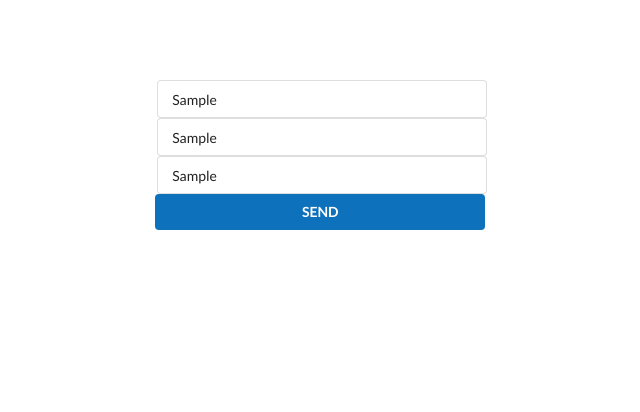
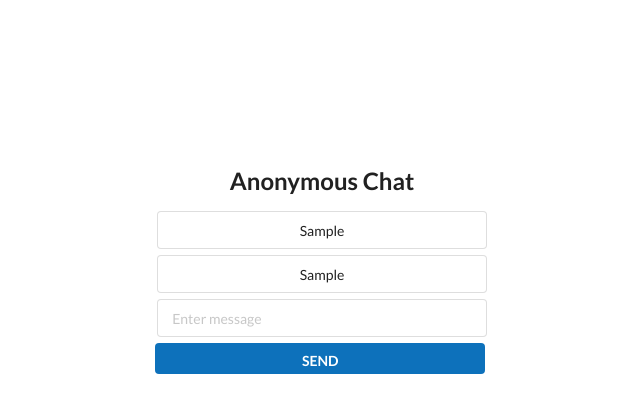
Before and after one commit to MUKUL47/Android-Chat-Messenger, a website: page index.html in a window 1280 px wide. Both pictures are taken after typing "Sample", "Sample", "Sample" into the empty fields and a click on the button "SEND". Shown: the whole page, without its empty margins (318-958 px from the left). Drawn offline with nearby package versions, Linux system fonts and the light colour scheme; no server answers.

Commit message:
deploy fixes

```diff
--- a/chat.js
+++ b/chat.js
@@ -1,4 +1,4 @@
-var socket = io("http://localhost:1000");
+var socket = io("http://localhost:4201");
 let user = "",
   friend = ""
 
@@ -17,9 +17,12 @@ socket.on('isTyping', (msg)=>{
 });
 
 $("#send").click(()=>{
-    let m = $("#message").val().trim(),
+    console.log('')
+
+    let m = `${$("#message").val().trim()}`,
     f = $("#friendName").val().trim(),
-    u = $("#yourName").val().trim()
+    u = $("#yourName").val().trim();
+    $("#message").val('')
     if( m.length > 0 &&
         f.length > 0 &&
         u.length > 0 &&
--- a/index.html
+++ b/index.html
@@ -7,20 +7,35 @@
             <script src="https://code.jquery.com/jquery-3.1.1.min.js" crossorigin="anonymous"></script>
             <link rel="stylesheet" href="https://cdn.jsdelivr.net/npm/semantic-ui@2.4.2/dist/semantic.min.css">
             <script src="https://cdn.jsdelivr.net/npm/semantic-ui@2.4.2/dist/semantic.min.js"></script>
-
+            <style>
+                    #m{
+                        overflow: auto;
+                        max-height: 36%;
+                    }
+                    .message-app{
+                        text-align: center;
+                        padding: 13% 0px 0px 0px;
+                    }
+                    .t-align-c{
+                        text-align: center !important;
+                    }
+                    .ui{
+                        padding-bottom: 6px !important;
+                    }
+            </style>
     <body>
-            <center>
-                    <br/><br/><br/><br/>
+            <div class="message-app">
+                    <h2>Anonymous Chat</h2>
                 <div class="ui input" style="width : 25.75%">
-                            <input type="text" id = "yourName" placeholder="Your name">
+                        <input type="text" id = "yourName" placeholder="Your name" class="t-align-c">
                 </div>
                 <br/>
                 <div class="ui input" style="width : 25.75%">
-                            <input type="text" id = "friendName" placeholder="Your friend name">
+                        <input type="text" id = "friendName" placeholder="Your friend name" class="t-align-c">
                 </div>
                 <br/>
                 <div class="ui input" style="width : 25.75%">
-                            <input type="text" id = "message" placeholder="Enter message" value = "">
+                        <input type="text" id = "message" placeholder="Enter message" value = "" >
                 </div>
                 <br/>
                 <button class="ui primary button"  style="width : 25.75%" id ="send">
@@ -29,7 +44,7 @@
                 <b><h3 id="typing"></h3> </b>
                 <br/>
                 <h1 id="m"></h1>
-            </center>
+            </div>
     </body>
     <script src="./chat.js"></script>
 
```
Also changed, not shown: app.js (+12 -3 lines). Lines whose indentation alone changed are shown as unchanged.
